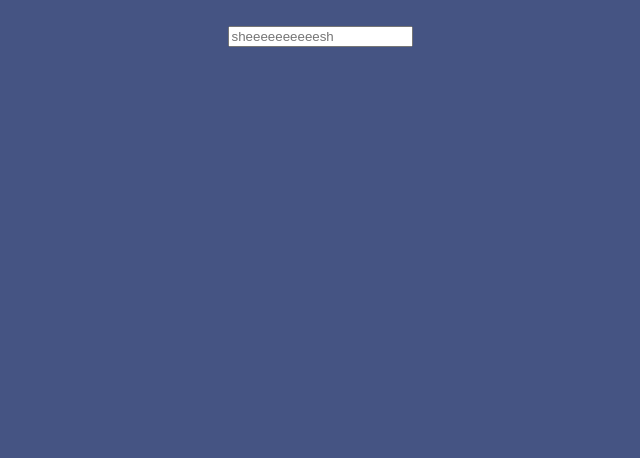
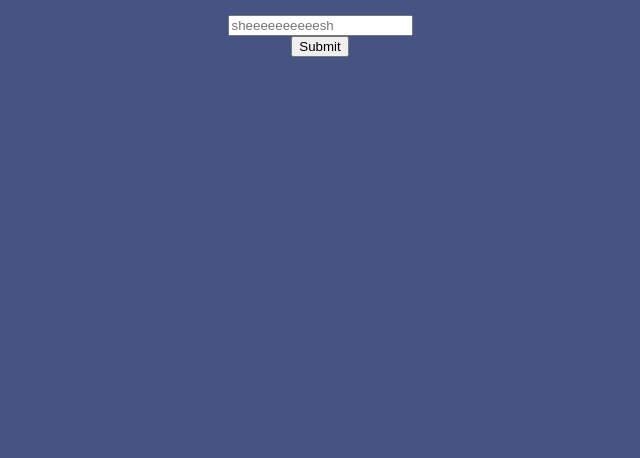
Before and after one commit to HackGT/hackgt8-puzzles-gcode, a website built with Parcel: page app/client/src/index.html in a window 1280 px wide. Shown: the part 471-929 px from the top of the page, without its empty margins (320-960 px from the left). Built offline with nearby package versions, Linux system fonts and the light colour scheme; files whose address does not match are found by name; a web font is replaced by a local one.

Commit message:
add rest of app

```diff
--- a/app/client/src/index.html
+++ b/app/client/src/index.html
@@ -25,13 +25,15 @@
     <link href="https://css.gg/chevron-down.css" rel="stylesheet" />
     <link rel="icon" href="./assets/favicon.ico" />
     <link rel="stylesheet" href="./index.css" />
+    <script type="text/javascript" src="./index.js"></script>
   </head>
 
   <body>
 
       <section class="center" id="submitbox">
         <h2>Answer:</h2>
-        <input type="text" id="answer" name="answer" placeholder="sheeeeeeeeeesh" required>
+        <input type="text" id="answer" name="answer" placeholder="sheeeeeeeeeesh" >
+        <button onclick="submitAnswer(answer.value)"> Submit </button>
 
       </section>
 
@@ -68,6 +70,5 @@
       <div>Made with &lt;3 by HexLabs</div>
     </footer>
 
-    <script src="./index.js"></script>
   </body>
 </html>
--- a/app/client/src/index.js
+++ b/app/client/src/index.js
@@ -12,9 +12,18 @@ for (const faq of faqs) {
 }
 
 
-function submitAnswer() {
+function submitAnswer(answer) {
   axios.post(
-    "http://localhost:3000/submitEntry"
+    "http://localhost:3001/submitEntry",
+    JSON.stringify({
+      "answer": answer}),
+    {
+      headers: {
+        'Access-Control-Allow-Origin': '*'
+      }
+    }
   ).then((response) => {("leaderboard-text").innerHTML = response.text;})
     .catch((error => {console.log(error);}))
 }
+
+submitAnswer("fwe");
```
Also changed, not shown: app/server/src/routes/submit.ts (+8 -1 lines), app/client/dist/index.html, app/client/dist/index.js (added), 9 other files.
